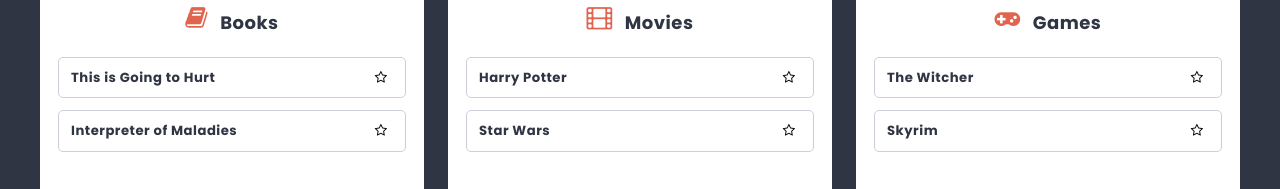
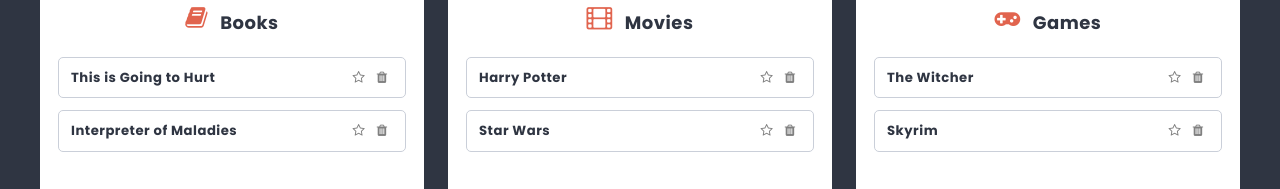
Before and after one commit to Adriannan23/MyFirstRactApp, a React (Create React App) app: page /list/1 in a window 1280 px wide. Shown: the part 411-600 px from the top of the page. Built offline with nearby package versions, Linux system fonts and the light colour scheme.

Commit message:
add trash to the card

```diff
--- a/src/components/Card/Card.js
+++ b/src/components/Card/Card.js
@@ -3,6 +3,8 @@
 import { toggleCardFavorite } from '../../redux/store';
 import { useState } from 'react';
 import { useDispatch } from 'react-redux';
+import { removeCard } from '../../redux/removeRedux';
+
 
 const Card = (props) => {
   const [favoriteCard, setFavoriteCard] = useState(false);
@@ -11,6 +13,10 @@
   const handleToggleFavorite = () => {
     dispatch(toggleCardFavorite(props.id));
     setFavoriteCard(!favoriteCard);
+  };
+
+  const handleRemoveCard = () => {
+    dispatch(removeCard(props.id)); // Dispatch the action with the card ID as the payload
   };
 
   return (
@@ -22,6 +28,10 @@
             className={clsx('fa fa-star-o', styles.starButton, favoriteCard && styles.isActive)}
             onClick={handleToggleFavorite}
           ></button>
+          <button
+            className={clsx('fa fa-trash', styles.trashButton)}
+            onClick={handleRemoveCard}
+          ></button>
         </div>
       </li>
     </div>
--- a/src/components/Card/Card.module.scss
+++ b/src/components/Card/Card.module.scss
@@ -15,10 +15,24 @@
 .starButton {
     border: none;
     background-color: transparent;
+    color: grey;
   }
 
   .starButton:hover {
     cursor: pointer;
+    color: black;
+  }
+
+  .trashButton{
+    border: none;
+    background-color: transparent;
+    color: grey;
+  }
+
+  .trashButton:hover {
+    cursor: pointer;
+    background-color: transparent;
+    color: black;
   }
 
   .isActive{
--- a/src/components/Favorite/Favorite.js
+++ b/src/components/Favorite/Favorite.js
@@ -8,6 +8,8 @@
 const Favorite = props => {
 
   const activeCards = useSelector(state => getAllActiveCards(state, props.id));
+
+  console.log()
 
   return (
     <div>
--- a/src/redux/cardsRedux.js
+++ b/src/redux/cardsRedux.js
@@ -1,6 +1,6 @@
 import shortid from 'shortid';
 import strContains from '../utils/strContains';
-
+import { REMOVE_CARD } from './removeRedux';
 
 //selectors
 
@@ -8,6 +8,11 @@
   .filter(card => card.columnId === columnId && strContains(card.title, searchString));
 
 export const getAllActiveCards = state => state.cards.filter(card => card.isFavorite);
+
+export const removeCard = (cardId) => ({
+  type: REMOVE_CARD,
+  payload: cardId,
+});
 
 //actions
 const createActionName = actionName => `app/lists/${actionName}`;
@@ -23,6 +28,8 @@
       return [...statePart, { ...action.payload, id: shortid() }];
     case 'TOGGLE_CARD_FAVORITE':
       return statePart.map(card => (card.id === action.payload) ? { ...card, isFavorite: !card.isFavorite } : card);
+    case REMOVE_CARD:
+      return statePart.filter((card) => card.id !== action.payload);
     default:
       return statePart;
   }
--- /dev/null
+++ b/src/redux/removeRedux.js
@@ -0,0 +1,8 @@
+
+//actions
+const createActionName = actionName => `app/lists/${actionName}`;
+export const REMOVE_CARD = createActionName('REMOVE_CARD');
+
+//action creators
+
+export const removeCard = payload => ({ type: REMOVE_CARD, payload });
```
Also changed, not shown: src/components/Remove/Remove.js (added, +18 -0 lines), src/components/Remove/Remove.module.scss (added).
